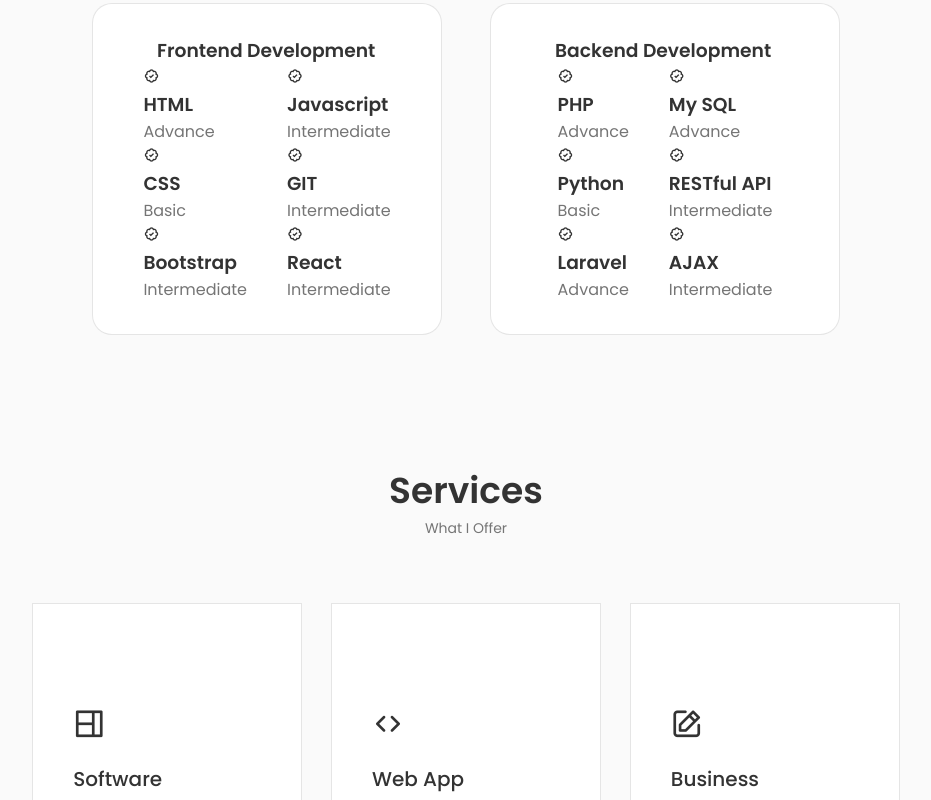
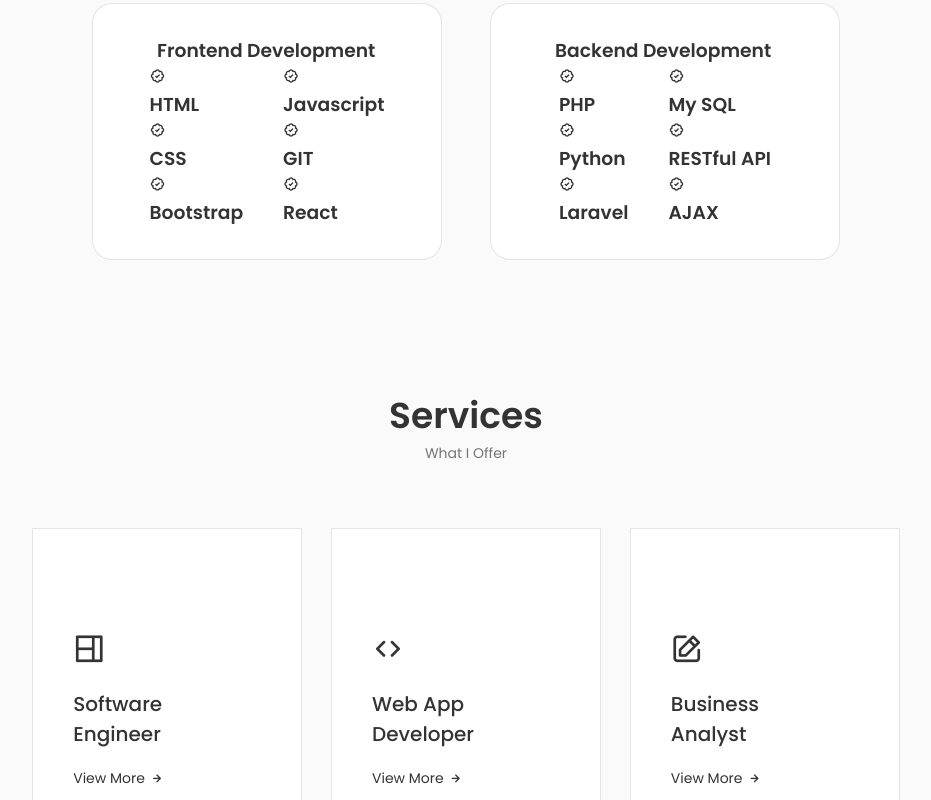
Before and after one commit to Ameerbajracharya/myportfolio, a React (Create React App) app: page / in a window 1280 px wide. Shown: the part 1600-2400 px from the top of the page, without its empty margins (174-1105 px from the left). Built offline with nearby package versions, Linux system fonts and the light colour scheme.

Commit message:
Changes in Skills Design, and Adding Company Name To testimonials

```diff
--- a/src/components/skills/Backend.jsx
+++ b/src/components/skills/Backend.jsx
@@ -10,7 +10,6 @@ const Backend = () => {
             <i class="bx bx-badge-check"></i>
             <div>
               <h3 className="skills_name">PHP</h3>
-              <span className="skills_level">Advance</span>
             </div>
           </div>
 
@@ -18,7 +17,6 @@ const Backend = () => {
             <i class="bx bx-badge-check"></i>
             <div>
               <h3 className="skills_name">Python</h3>
-              <span className="skills_level">Basic</span>
             </div>
           </div>
 
@@ -26,7 +24,6 @@ const Backend = () => {
             <i class="bx bx-badge-check"></i>
             <div>
               <h3 className="skills_name">Laravel</h3>
-              <span className="skills_level">Advance</span>
             </div>
           </div>
         </div>
@@ -35,7 +32,6 @@ const Backend = () => {
             <i class="bx bx-badge-check"></i>
             <div>
               <h3 className="skills_name">My SQL</h3>
-              <span className="skills_level">Advance</span>
             </div>
           </div>
 
@@ -43,7 +39,6 @@ const Backend = () => {
             <i class="bx bx-badge-check"></i>
             <div>
               <h3 className="skills_name">RESTful API</h3>
-              <span className="skills_level">Intermediate</span>
             </div>
           </div>
 
@@ -51,7 +46,6 @@ const Backend = () => {
             <i class="bx bx-badge-check"></i>
             <div>
               <h3 className="skills_name">AJAX</h3>
-              <span className="skills_level">Intermediate</span>
             </div>
           </div>
         </div>
--- a/src/components/skills/Frontend.jsx
+++ b/src/components/skills/Frontend.jsx
@@ -10,7 +10,6 @@ const Frontend = () => {
             <i class="bx bx-badge-check"></i>
             <div>
               <h3 className="skills_name">HTML</h3>
-              <span className="skills_level">Advance</span>
             </div>
           </div>
 
@@ -18,7 +17,6 @@ const Frontend = () => {
             <i class="bx bx-badge-check"></i>
             <div>
               <h3 className="skills_name">CSS</h3>
-              <span className="skills_level">Basic</span>
             </div>
           </div>
 
@@ -26,7 +24,6 @@ const Frontend = () => {
             <i class="bx bx-badge-check"></i>
             <div>
               <h3 className="skills_name">Bootstrap</h3>
-              <span className="skills_level">Intermediate</span>
             </div>
           </div>
         </div>
@@ -35,7 +32,6 @@ const Frontend = () => {
             <i class="bx bx-badge-check"></i>
             <div>
               <h3 className="skills_name">Javascript</h3>
-              <span className="skills_level">Intermediate</span>
             </div>
           </div>
 
@@ -43,7 +39,6 @@ const Frontend = () => {
             <i class="bx bx-badge-check"></i>
             <div>
               <h3 className="skills_name">GIT</h3>
-              <span className="skills_level">Intermediate</span>
             </div>
           </div>
 
@@ -51,7 +46,6 @@ const Frontend = () => {
             <i class="bx bx-badge-check"></i>
             <div>
               <h3 className="skills_name">React</h3>
-              <span className="skills_level">Intermediate</span>
             </div>
           </div>
         </div>
--- a/src/components/testimonials/Data.jsx
+++ b/src/components/testimonials/Data.jsx
@@ -1,28 +1,22 @@
-import React from 'react';
-import Image1 from "../../assets/testimonial1.png";
-import Image2 from "../../assets/testimonial2.png";
-import Image3 from "../../assets/testimonial3.png";
-
-
 const Data = [
     {
         id: 1,
         image: 'https://zillicom.com/storage/teams/1608544846100538764_1153040085060473_4684079173965185024_o.jpg',
-        title: "Uttam K.C.",
+        title: "Uttam K.C, CTO (Zillicom)",
         description:
         "Really Great Job, all projects aspects were being followed as instructions provided.",
     },
     {
         id: 2,
         image: 'https://zillicom.com/storage/teams/1611039572132896124_3546755625372257_4441453274890941305_o.jpg',
-        title: "Sushant Sigdel",
+        title: "Sushant Sigdel, CEO (Zillicom)",
         description:
         "Great Team Player, Hard Working, Dedicated towards goals.",
     },
     {
         id: 3,
         image: 'https://zillicom.com/storage/teams/1608545607103610654_3239513492766204_209846512416942743_n.jpg',
-        title: "Santosh Budathoki",
+        title: "Santosh Budathoki, Sr. Frontend Developer (Zillicom)",
         description:
         "Co-operative, Helpful, and really great colleague to have.",
     },
```
